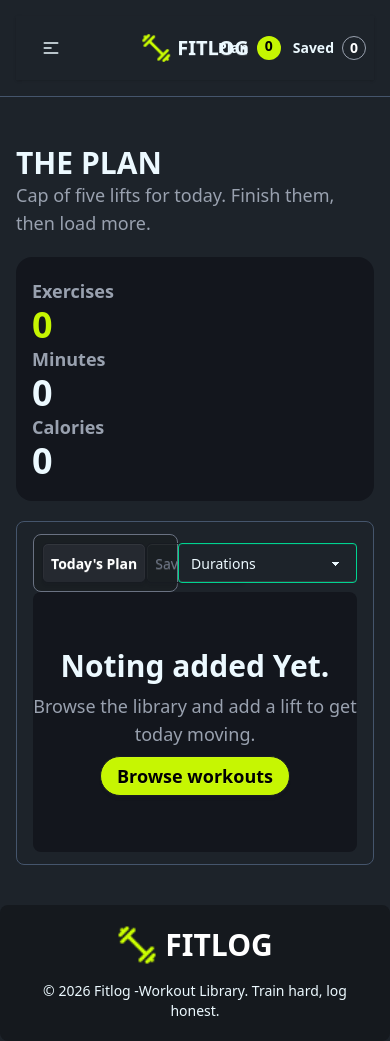
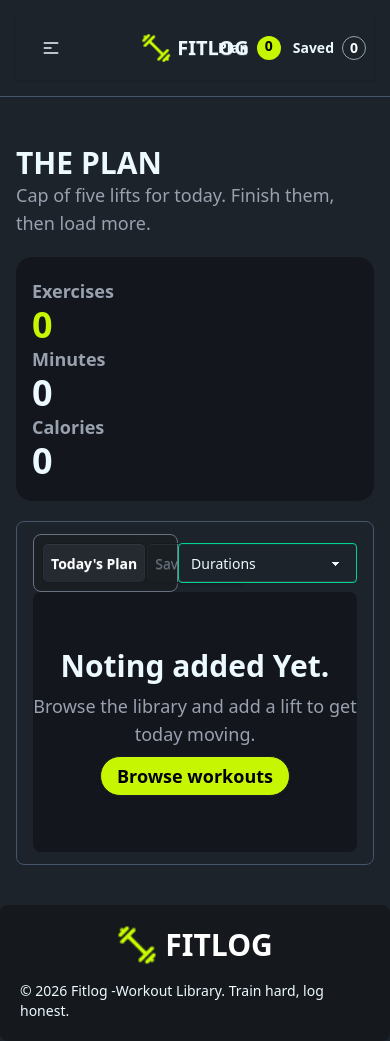
Before and after one commit to Maha-bub/fit_log_a6, a Next.js app: page /listedcard in a window 390 px wide. Built offline with nearby package versions, Linux system fonts and the light colour scheme.

Commit message:
apply bg color muscle card item

```diff
--- a/src/app/components/Footer.tsx
+++ b/src/app/components/Footer.tsx
@@ -21,8 +21,8 @@ const Footer = () => {
                 </div>
 
 
-                <p className="text-center text-sm md:text-base">
-                    © {new Date().getFullYear()} Fitlog -Workout Library. Train hard, log honest.
+                <p className="text-sm md:text-base">
+                    &copy; {new Date().getFullYear()} Fitlog -Workout Library. Train hard, log honest.
                 </p>
 
             </div>
--- a/src/app/components/MusclesCard.tsx
+++ b/src/app/components/MusclesCard.tsx
@@ -11,17 +11,18 @@ interface MuscleTypeProps {
 const MusclesCard = ({ muscle }: MuscleTypeProps) => {
     const { image, name, muscleGroups, equipment, duration, caloriesBurned, rating } = muscle;
     return (
-        <div className='p-2'>
+        <div className=''>
             <Link href={`muscles/${muscle.id}`}>
                 <Image
                     src={image}
                     width={400}
                     height={300}
                     alt={name}
-                    // unoptimized
+
                     className="w-full h-60 object-cover rounded-t-xl"
                 />
 
+                <div className='px-3 bg-gray-800 border border-gray-600 rounded-b-2xl'>
                     <ul className="flex gap-3 mt-5 mb-3">
                         {muscleGroups.map((muscle) => (
                             <li
@@ -44,6 +45,8 @@ const MusclesCard = ({ muscle }: MuscleTypeProps) => {
                         <span className='flex gap-2 justify-between items-center text-md '><PiBowlFoodLight />{caloriesBurned}</span>
                         <span className='flex gap-2 justify-between items-center text-md '><IoIosStarOutline />{rating}</span>
                     </div>
+
+                </div>
             </Link>
 
         </div>
```
Lines whose indentation alone changed are shown as unchanged.
